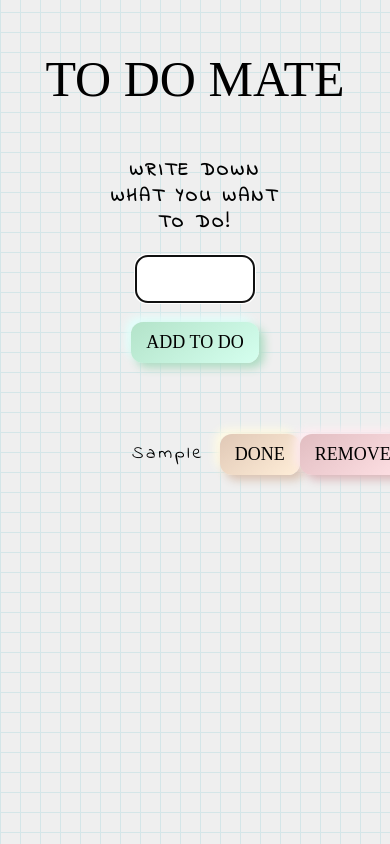
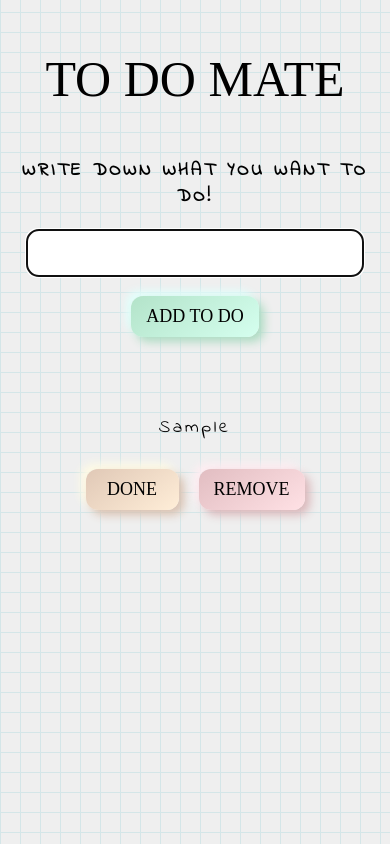
Before and after one commit to GreetVdL/todomate, a React (Create React App) app: page / in a window 390 px wide. Both pictures are taken after typing "Sample" into the empty fields and a click on the button "ADD TO DO". Built offline with nearby package versions, Linux system fonts and the light colour scheme; a web font is replaced by a local one.

Commit message:
add responsiveness

```diff
--- a/package.json
+++ b/package.json
@@ -6,6 +6,7 @@
     "@testing-library/jest-dom": "^5.16.2",
     "@testing-library/react": "^12.1.3",
     "@testing-library/user-event": "^13.5.0",
+    "nanoid": "^3.3.1",
     "react": "^17.0.2",
     "react-dom": "^17.0.2",
     "react-scripts": "5.0.0",
--- a/src/App.scss
+++ b/src/App.scss
@@ -102,3 +102,9 @@ button {
     transform: translateX(-6px) rotate(-1.2deg);
   }
 }
+
+@media screen and (max-width: 414px) {
+  header {
+    padding: 50px 10px;
+  }
+}
--- a/src/components/Form.scss
+++ b/src/components/Form.scss
@@ -3,7 +3,7 @@
 form {
   display: flex;
   flex-direction: column;
-  width: 50%;
+  width: 60%;
   margin: 0 auto;
   align-items: center;
   font-family: "Roboto Mono", monospace;
@@ -45,3 +45,27 @@ form {
     box-shadow: 5px 5px 10px #addbc2, -5px -5px 10px #e1fffc;
   }
 }
+
+@media screen and (max-width: 1304px) {
+  form {
+    width: 80%;
+  }
+}
+
+@media screen and (max-width: 818px) {
+  form {
+    width: 90%;
+    input {
+      width: 75%;
+    }
+  }
+}
+
+@media screen and (max-width: 484px) {
+  form {
+    width: 90%;
+    input {
+      width: 90%;
+    }
+  }
+}
--- a/src/components/List.jsx
+++ b/src/components/List.jsx
@@ -2,13 +2,18 @@ import React, { useContext } from "react";
 import Todo from "./Todo";
 import "./List.scss";
 import { TodoContext } from "../data/TodoContext";
+import { nanoid } from "nanoid";
 
 const List = () => {
   const data = useContext(TodoContext);
   return (
     <ul>
-      {data.todos.map((todo, i) => {
-        return <Todo index={i}>{todo}</Todo>;
+      {data.todos.map((todo) => {
+        return (
+          <Todo key={nanoid()} todo={todo}>
+            {todo}
+          </Todo>
+        );
       })}
     </ul>
   );
--- a/src/components/List.scss
+++ b/src/components/List.scss
@@ -2,6 +2,31 @@ ul {
   padding: 50px;
   display: flex;
   flex-direction: column;
-  width: 40%;
+  width: 55%;
   margin: 0 auto;
 }
+
+@media screen and (max-width: 1372px) {
+  ul {
+    width: 50%;
+  }
+}
+
+@media screen and (max-width: 1004px) {
+  ul {
+    width: 70%;
+  }
+}
+
+@media screen and (max-width: 734px) {
+  ul {
+    width: 85%;
+  }
+}
+
+@media screen and (max-width: 546px) {
+  ul {
+    width: 90%;
+    padding: 50px 0;
+  }
+}
--- a/src/components/Todo.jsx
+++ b/src/components/Todo.jsx
@@ -1,20 +1,32 @@
-import React, { useState } from "react";
+import React, { useState, useContext } from "react";
 import "./Todo.scss";
+import { TodoContext } from "../data/TodoContext";
 
-const Todo = ({ children, index }) => {
+const Todo = ({ children, todo }) => {
   // State for the toggle button
   const [active, setActive] = useState(true);
+
+  const data = useContext(TodoContext);
 
   const handleToggleClick = () => {
     setActive(!active);
   };
+
+  const handleRemoveClick = () => {
+    data.removeTodo(todo);
+  };
+
   return (
-    <li key={index}>
+    <li>
       <p className={active ? "" : "strike"}>{children}</p>
-      <button className="toggle" onClick={handleToggleClick}>
-        {active ? "DONE" : "TO DO"}
-      </button>
-      <button className="remove">REMOVE</button>
+      <div className="buttons">
+        <button className="toggle" onClick={handleToggleClick}>
+          {active ? "DONE" : "TO DO"}
+        </button>
+        <button className="remove" onClick={handleRemoveClick}>
+          REMOVE
+        </button>
+      </div>
     </li>
   );
 };
--- a/src/components/Todo.scss
+++ b/src/components/Todo.scss
@@ -38,5 +38,16 @@ li {
     border-radius: 12px;
     background: linear-gradient(145deg, #e1bdc1, #ffe1e5);
     box-shadow: 5px 5px 10px #dab7ba, -5px -5px 10px #ffedf2;
+    margin-left: 20px;
   }
 }
+
+@media screen and (max-width: 586px) {
+  li {
+    flex-direction: column;
+    p {
+      width: 100%;
+      text-align: center;
+    }
+  }
+}
```
Also changed, not shown: 1 other file (tests, documents, lock files or other folders).
